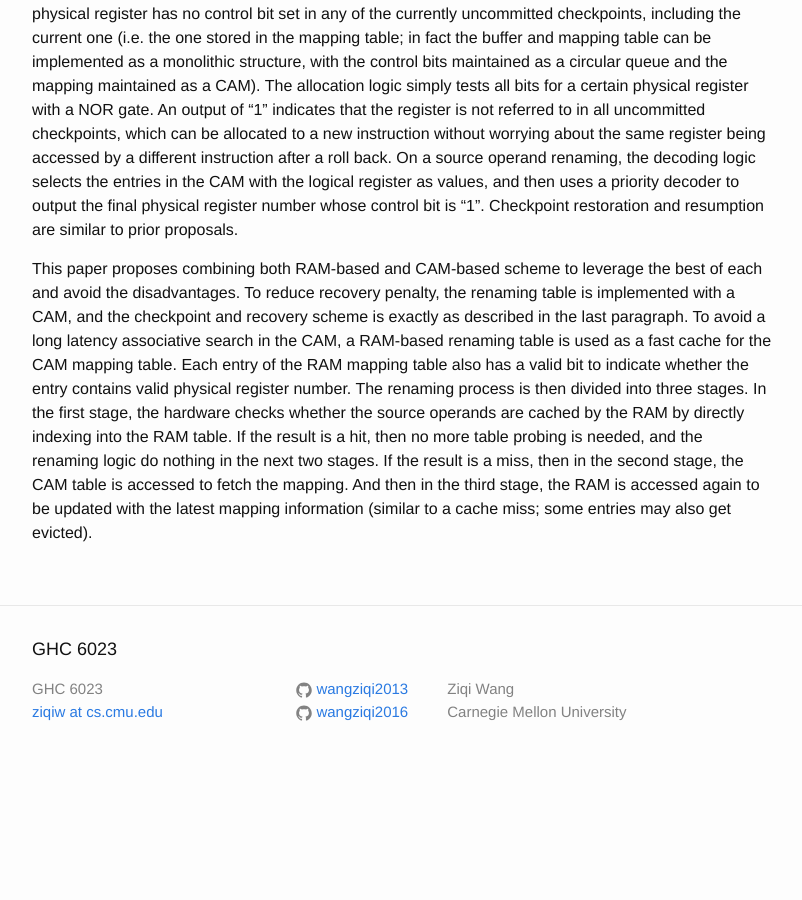
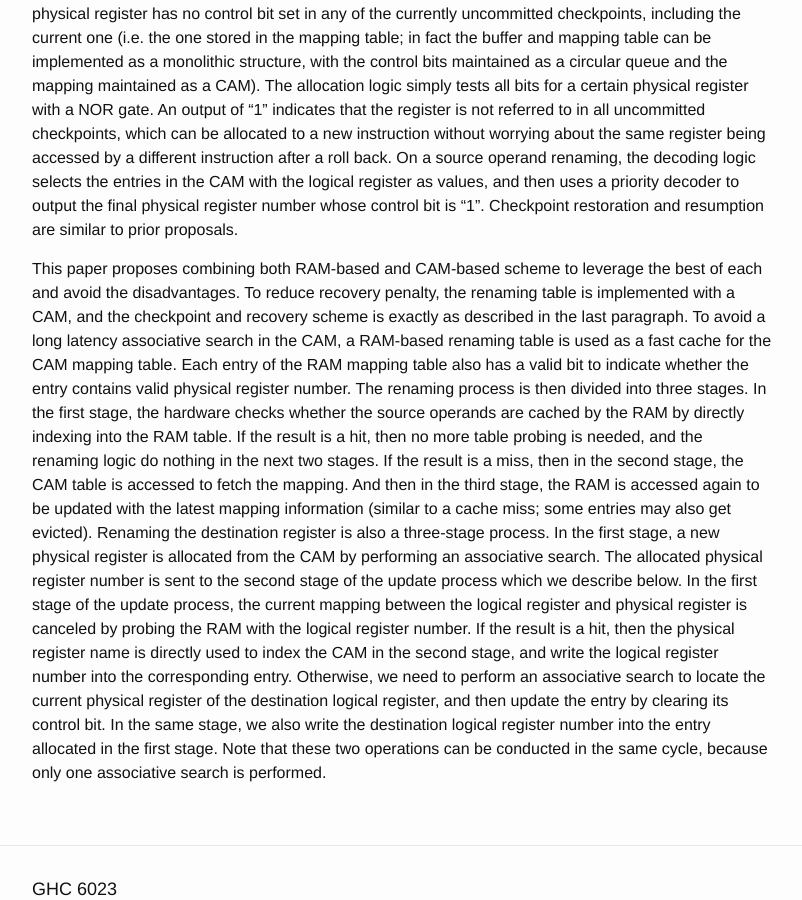
Before and after one commit to wangziqi2013/wangziqi2013.github.io, a Jekyll site: the page built from _posts/2019-09-13-efficient-reg-renaming-and-recovery-for-hp-cpu.markdown, in a window 1280 px wide and 900 px high, scrolled down 1906 px. Shown: the whole window, without its empty margins (238-1040 px from the left). Built offline with Jekyll 4.4.1, drawn with Linux system fonts in a browser that asks for light colours; before the commit the page ends 2689 px from its top, so only the background shows below that.

Commit message:
Finish renaming

```diff
--- a/_posts/2019-09-13-efficient-reg-renaming-and-recovery-for-hp-cpu.markdown
+++ b/_posts/2019-09-13-efficient-reg-renaming-and-recovery-for-hp-cpu.markdown
@@ -79,3 +79,12 @@ the hardware checks whether the source operands are cached by the RAM by directl
 is a hit, then no more table probing is needed, and the renaming logic do nothing in the next two stages. If the result is
 a miss, then in the second stage, the CAM table is accessed to fetch the mapping. And then in the third stage, the RAM
 is accessed again to be updated with the latest mapping information (similar to a cache miss; some entries may also get evicted).
+Renaming the destination register is also a three-stage process. In the first stage, a new physical register is allocated
+from the CAM by performing an associative search. The allocated physical register number is sent to the second stage of the
+update process which we describe below. In the first stage of the update process, the current mapping between the logical
+register and physical register is canceled by probing the RAM with the logical register number. If the result is a hit,
+then the physical register name is directly used to index the CAM in the second stage, and write the logical register
+number into the corresponding entry. Otherwise, we need to perform an associative search to locate the current physical
+register of the destination logical register, and then update the entry by clearing its control bit. In the same stage, we
+also write the destination logical register number into the entry allocated in the first stage. Note that these two operations
+can be conducted in the same cycle, because only one associative search is performed.
```
